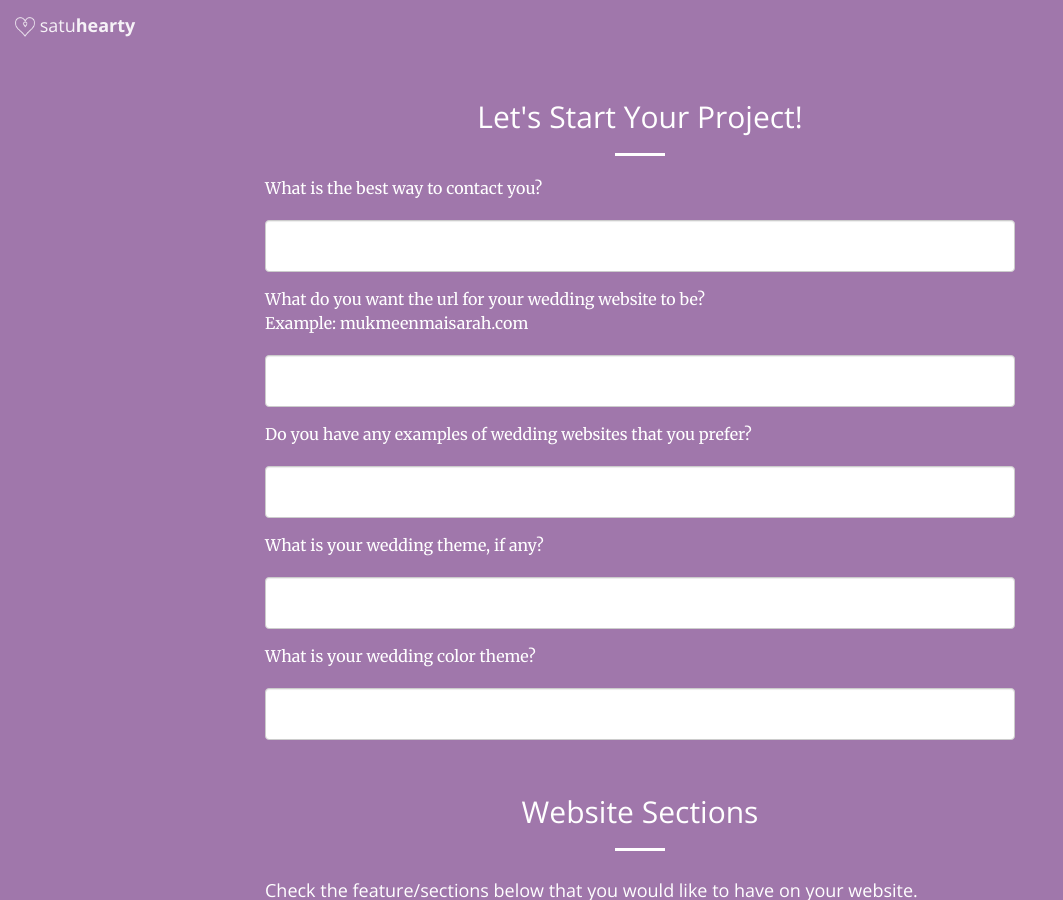
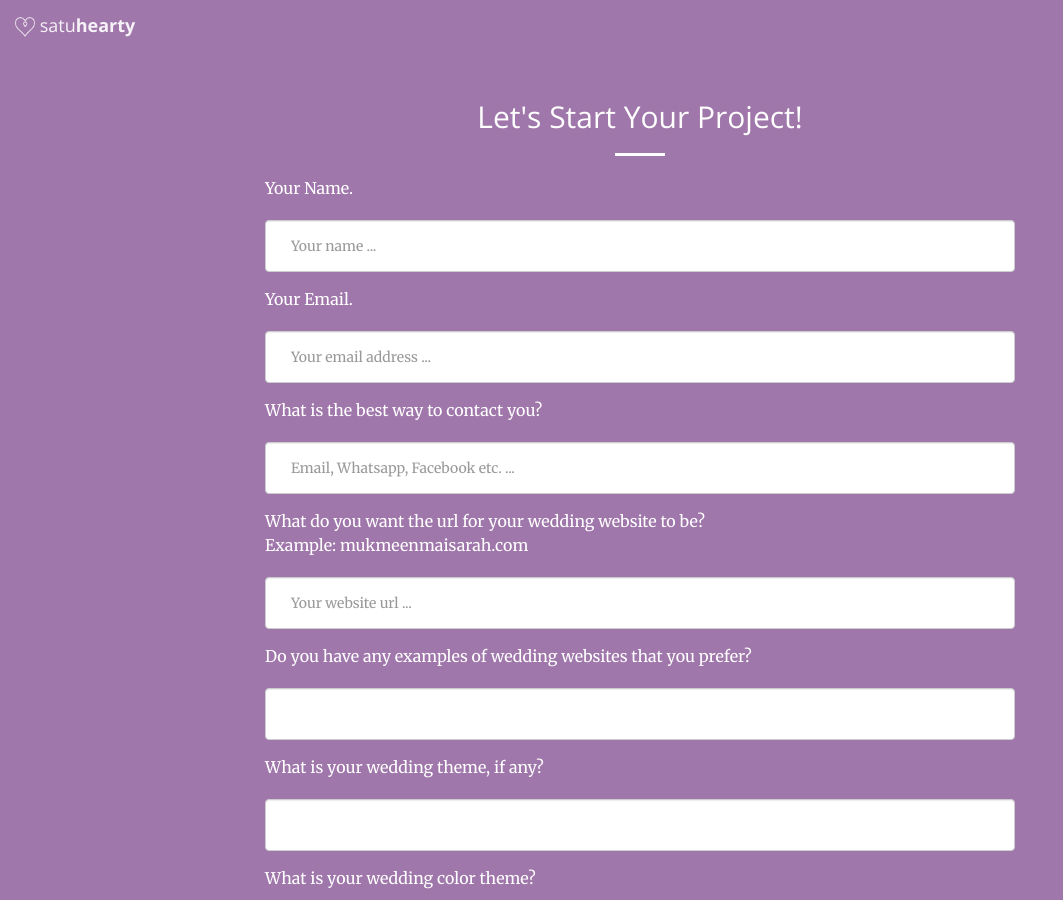
Before and after one commit to satuhearty/satuhearty, a Jekyll site: the page built from form/index.html, in a window 1280 px wide and 900 px high. Shown: the whole window, without its empty margins (0-1063 px from the left). Built offline with Jekyll 4.4.1, drawn with Linux system fonts in a browser that asks for light colours.

Commit message:
Adding name and email and some placeholders.

```diff
--- a/_includes/form/form.html
+++ b/_includes/form/form.html
@@ -13,12 +13,20 @@
           <div class="row">
             <div class="col-md-8 col-md-offset-2">
               <div class="form-group">
+                <p>Your Name.</p>
+                <input class="form-control" id="name" name="name" placeholder="Your name ..." required data-validation-required-message="Please enter your name.">
+              </div>
+              <div class="form-group">
+                <p>Your Email.</p>
+                <input class="form-control" id="email" name="email" placeholder="Your email address ..." required data-validation-required-message="Please enter your email address.">
+              </div>
+              <div class="form-group">
                 <p>What is the best way to contact you?</p>
-                <input class="form-control" id="contact" name="contact" required data-validation-required-message="Please enter a method to contact you.">
+                <input class="form-control" id="contact" name="contact" placeholder="Email, Whatsapp, Facebook etc. ..." required data-validation-required-message="Please enter a method to contact you.">
               </div>
               <div class="form-group">
                 <p>What do you want the url for your wedding website to be?<br>Example: mukmeenmaisarah.com</p>
-                <input class="form-control" id="url" name="url" required data-validation-required-message="Please enter a website url.">
+                <input class="form-control" id="url" name="url" placeholder="Your website url ..." required data-validation-required-message="Please enter a website url.">
               </div>
               <div class="form-group">
                 <p>Do you have any examples of wedding websites that you prefer?</p>
@@ -103,7 +111,7 @@
               <div id="success"></div>
               <button type="submit" class="btn btn-xl wow tada">Submit</button>
               <input type="hidden" name="_next" value="/" />
-              <input type="hidden" name="_subject" value="Satu Hearty Request" />
+              <input type="hidden" name="_subject" value="Wedding details submission" />
               <input type="text" name="_gotcha" style="display:none" />
             </div>
           </div>
```
Also changed, not shown: 1 other file.
